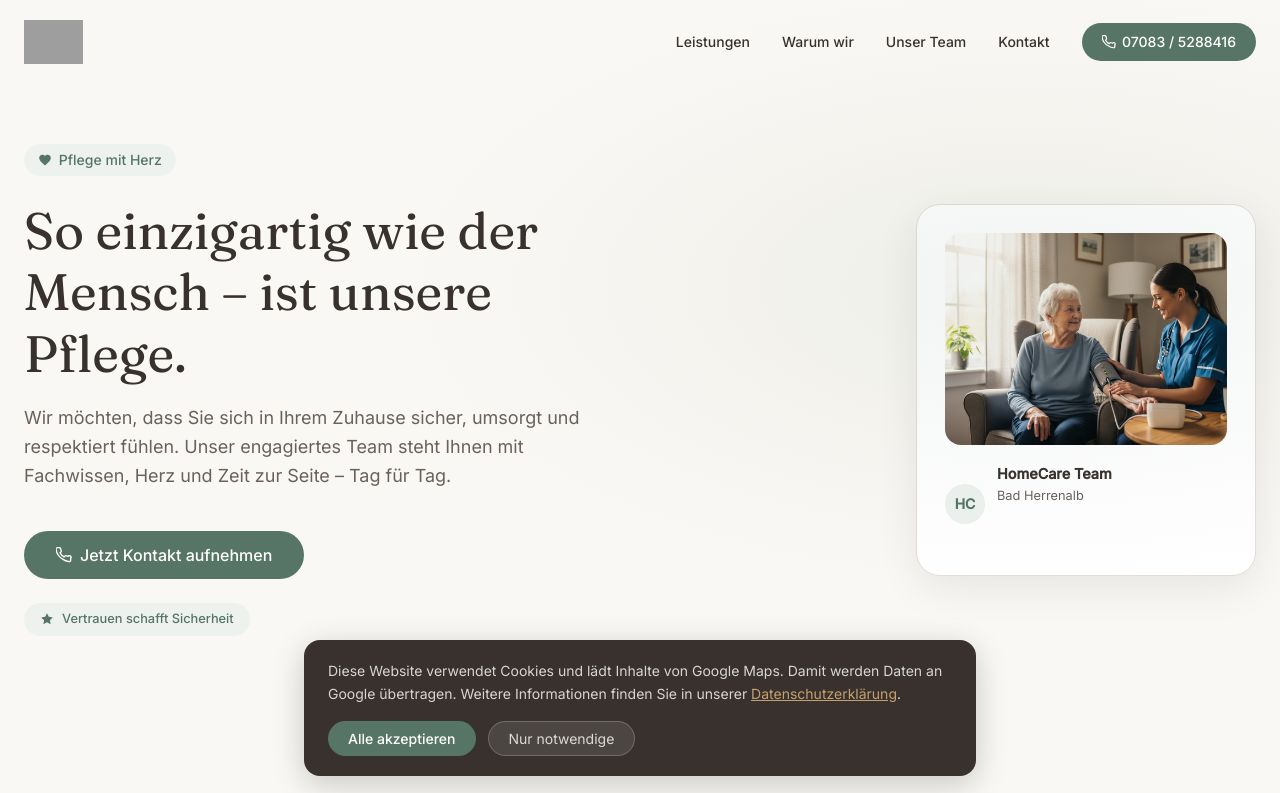
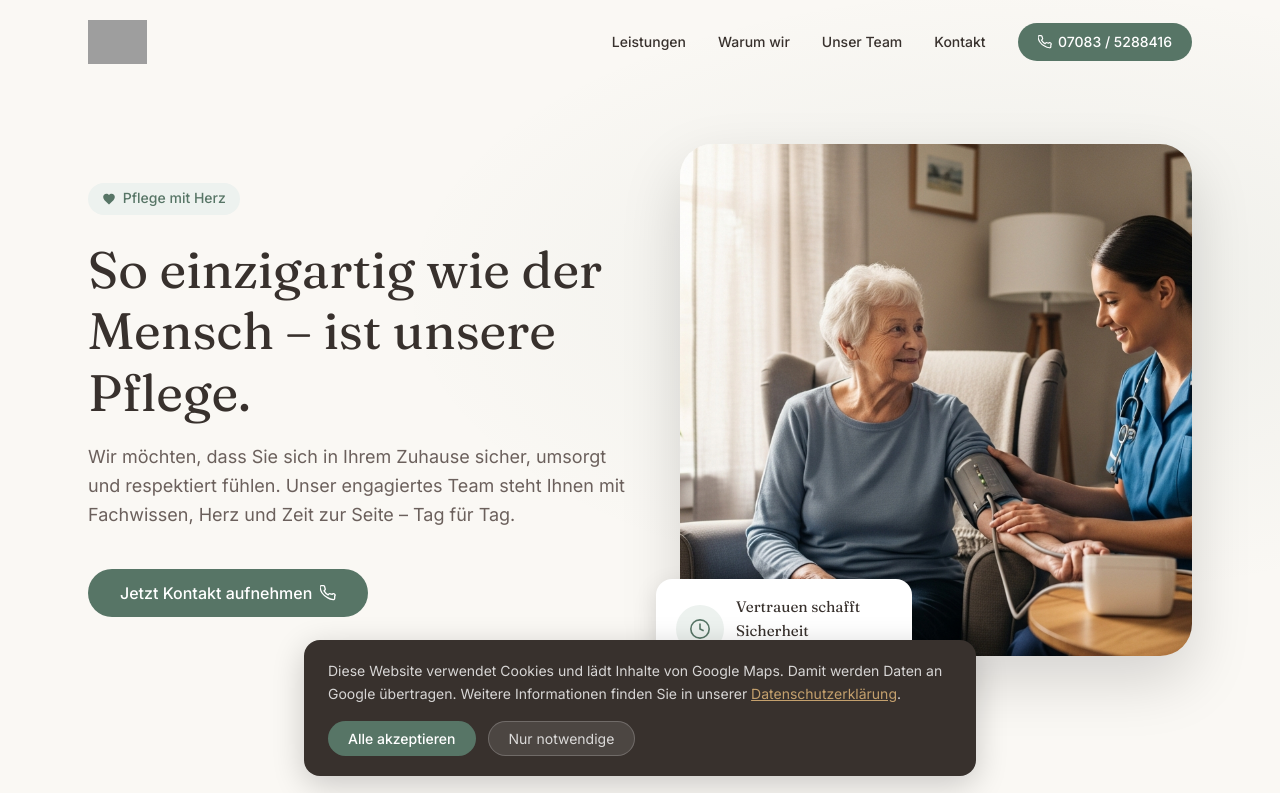
Before and after one commit to berndoutparadise/homecare-website, a plain HTML site: page index.html in a window 1280 px wide. Shown: the top 793 px of the page. Drawn offline with nearby package versions, Linux system fonts and the light colour scheme; grey boxes are pictures that could not be loaded.

Commit message:
Add files via upload

```diff
--- a/index.html
+++ b/index.html
@@ -44,8 +44,8 @@
     img { max-width: 100%; display: block; }
     a { color: inherit; text-decoration: none; }
     h1,h2,h3,h4 { font-family: var(--serif); font-weight: 500; line-height: 1.2; }
-    .container { width: 100%; max-width: 80rem; margin: 0 auto; padding: 0 1.5rem; }
-    .container--narrow { max-width: 56rem; }
+    .container { width: 100%; max-width: 72rem; margin: 0 auto; padding: 0 1.5rem; }
+    .container--narrow { max-width: 52rem; }
 
     /* ── HEADER ─────────────────────────────────────────── */
     .site-header {
@@ -114,14 +114,28 @@
     }
     .btn-primary:hover { opacity: .88; color: #fff; }
     .hero-card {
-      background: var(--card); border-radius: 1.5rem; padding: 1.75rem;
-      box-shadow: 0 12px 40px rgba(0,0,0,.08); border: 1px solid var(--border);
-      max-width: 340px; width: 100%; flex-shrink: 0; display: none;
+      flex: 1; max-width: 32rem; width: 100%; flex-shrink: 0;
+      position: relative; display: none; z-index: 1;
     }
-    .hero-card img { width: 100%; border-radius: 1rem; aspect-ratio: 4/3; object-fit: cover; margin-bottom: 1rem; }
-    .hero-card-info { display: flex; align-items: center; gap: .75rem; }
-    .hero-card-info .avatar { width: 2.5rem; height: 2.5rem; background: var(--primary-lt); border-radius: 999px; display:flex;align-items:center;justify-content:center;color:var(--primary);font-weight:600;font-size:.875rem;flex-shrink:0; }
-    .hero-trust { display: flex; align-items: center; gap: .5rem; background: var(--primary-lt); border-radius: 999px; padding: .4rem 1rem; font-size: .8rem; font-weight: 500; color: var(--primary); margin-top: 1.5rem; width: fit-content; }
+    .hero-card-img-wrap {
+      aspect-ratio: 1; border-radius: 2rem; overflow: hidden;
+      box-shadow: 0 25px 60px rgba(0,0,0,.15);
+    }
+    .hero-card-img-wrap img { width: 100%; height: 100%; object-fit: cover; }
+    .hero-trust {
+      position: absolute; bottom: -1.5rem; left: -1.5rem;
+      background: #fff; padding: 1rem 1.25rem; border-radius: 1rem;
+      box-shadow: 0 8px 24px rgba(0,0,0,.12);
+      display: flex; align-items: center; gap: .75rem;
+      max-width: 16rem;
+    }
+    .hero-trust-icon {
+      width: 3rem; height: 3rem; background: var(--primary-lt); border-radius: 999px;
+      display: flex; align-items: center; justify-content: center; color: var(--primary); flex-shrink: 0;
+    }
+    .hero-trust-text { display: flex; flex-direction: column; }
+    .hero-trust-text strong { font-family: var(--serif); font-size: .95rem; color: var(--fg); }
+    .hero-trust-text span { font-size: .8rem; color: var(--muted-fg); }
 
     /* ── SECTION BASE ────────────────────────────────────── */
     section { padding: 5rem 0; }
@@ -200,21 +214,22 @@
     /* ── TEAM ────────────────────────────────────────────── */
     .team { background: rgba(240,232,224,.25); }
     .team-header { text-align: center; margin-bottom: 3rem; }
-    .team-grid { display: grid; grid-template-columns: repeat(2, 1fr); gap: 2rem; }
+    .team-grid { display: grid; grid-template-columns: repeat(4, 1fr); gap: 1.5rem 1rem; }
     .team-member { display: flex; flex-direction: column; align-items: center; text-align: center; cursor: pointer; }
     .team-photo {
-      width: 100%; aspect-ratio: 1; border-radius: 1rem; overflow: hidden;
-      background: var(--secondary); margin-bottom: .875rem;
-      position: relative; transition: box-shadow .25s;
+      width: 7rem; height: 7rem; border-radius: 999px; overflow: hidden;
+      background: var(--secondary); margin-bottom: .75rem;
+      position: relative; transition: box-shadow .25s, transform .2s;
+      flex-shrink: 0;
     }
-    .team-member:hover .team-photo { box-shadow: 0 8px 24px rgba(0,0,0,.12); }
+    .team-member:hover .team-photo { box-shadow: 0 6px 20px rgba(0,0,0,.14); transform: scale(1.04); }
     .team-photo img { width: 100%; height: 100%; object-fit: cover; }
     .team-photo .initials {
       position: absolute; inset: 0; display: flex; align-items: center; justify-content: center;
-      font-family: var(--serif); font-size: 1.5rem; color: var(--primary); font-weight: 500;
+      font-family: var(--serif); font-size: 1.25rem; color: var(--primary); font-weight: 500;
     }
-    .team-member h3 { font-size: 1rem; font-weight: 500; margin-bottom: .2rem; }
-    .team-member p { font-size: .8rem; color: var(--muted-fg); }
+    .team-member h3 { font-size: .9rem; font-weight: 500; margin-bottom: .15rem; }
+    .team-member p { font-size: .75rem; color: var(--muted-fg); line-height: 1.4; }
 
     /* ── MODAL ───────────────────────────────────────────── */
     .modal-overlay {
@@ -229,7 +244,7 @@
       animation: fadeUp .25s ease;
     }
     @keyframes fadeUp { from { opacity:0; transform:translateY(1rem); } to { opacity:1; transform:none; } }
-    .modal-photo { width: 100%; aspect-ratio: 1; object-fit: cover; }
+    .modal-photo { width: 100%; aspect-ratio: 1; object-fit: cover; object-position: center top; }
     .modal-body { padding: 1.5rem; display: flex; align-items: center; justify-content: space-between; gap: 1rem; }
     .modal-body h3 { font-size: 1.2rem; margin-bottom: .2rem; }
     .modal-body p { font-size: .875rem; color: var(--muted-fg); }
@@ -318,7 +333,7 @@
 
     /* ── RESPONSIVE ──────────────────────────────────────── */
     @media (min-width: 48rem) {
-      .hero-inner { flex-direction: row; text-align: left; }
+      .hero-inner { flex-direction: row; text-align: left; align-items: center; }
       .hero-text { text-align: left; }
       .hero-text p { margin-left: 0; }
       .hero-card { display: block; }
@@ -335,11 +350,16 @@
       .nav-links { display: none; }
       .hamburger { display: block; }
       .form-row { grid-template-columns: 1fr; }
-      .team-grid { grid-template-columns: repeat(3, 1fr); }
+      .team-grid { grid-template-columns: repeat(4, 1fr); }
+      .team-photo { width: 5.5rem; height: 5.5rem; }
     }
     @media (max-width: 40rem) {
+      .team-grid { grid-template-columns: repeat(3, 1fr); }
+      .team-photo { width: 5rem; height: 5rem; }
+      .reasons-list { grid-template-columns: 1fr; }
+    }
+    @media (max-width: 28rem) {
       .team-grid { grid-template-columns: repeat(2, 1fr); }
-      .reasons-list { grid-template-columns: 1fr; }
     }
 
     /* ── LEGAL PAGES ─────────────────────────────────────── */
@@ -416,21 +436,21 @@
           <h1>So einzigartig wie der Mensch – ist unsere Pflege.</h1>
           <p>Wir möchten, dass Sie sich in Ihrem Zuhause sicher, umsorgt und respektiert fühlen. Unser engagiertes Team steht Ihnen mit Fachwissen, Herz und Zeit zur Seite – Tag für Tag.</p>
           <button class="btn-primary" onclick="scrollTo('kontakt')">
+            Jetzt Kontakt aufnehmen
             <svg width="16" height="16" viewBox="0 0 24 24" fill="none" stroke="currentColor" stroke-width="2"><path d="M22 16.92v3a2 2 0 01-2.18 2 19.79 19.79 0 01-8.63-3.07A19.5 19.5 0 013.17 12 19.79 19.79 0 01.1 3.43 2 2 0 012.07 1h3a2 2 0 012 1.72c.127.96.361 1.903.7 2.81a2 2 0 01-.45 2.11L6.09 8.91a16 16 0 006 6l1.27-1.27a2 2 0 012.11-.45c.907.339 1.85.573 2.81.7A2 2 0 0122 16.92z"/></svg>
-            Jetzt Kontakt aufnehmen
           </button>
-          <div class="hero-trust reveal reveal-d1">
-            <svg width="14" height="14" viewBox="0 0 24 24" fill="currentColor"><path d="M12 2L15.09 8.26L22 9.27L17 14.14L18.18 21.02L12 17.77L5.82 21.02L7 14.14L2 9.27L8.91 8.26L12 2Z"/></svg>
-            Vertrauen schafft Sicherheit
-          </div>
         </div>
         <div class="hero-card reveal reveal-d2">
-          <img src="/hero.png" alt="Pflege mit Herz" />
-          <div class="hero-card-info">
-            <div class="avatar">HC</div>
-            <div>
-              <strong style="font-size:.9rem">HomeCare Team</strong>
-              <p style="font-size:.8rem;color:var(--muted-fg)">Bad Herrenalb</p>
+          <div class="hero-card-img-wrap">
+            <img src="/hero.png" alt="Pflege mit Herz" />
+          </div>
+          <div class="hero-trust">
+            <div class="hero-trust-icon">
+              <svg width="22" height="22" viewBox="0 0 24 24" fill="none" stroke="currentColor" stroke-width="1.75"><circle cx="12" cy="12" r="10"/><polyline points="12 6 12 12 16 14"/></svg>
+            </div>
+            <div class="hero-trust-text">
+              <strong>Vertrauen schafft Sicherheit</strong>
+              <span>Bei Ihnen zu Hause</span>
             </div>
           </div>
         </div>
```
